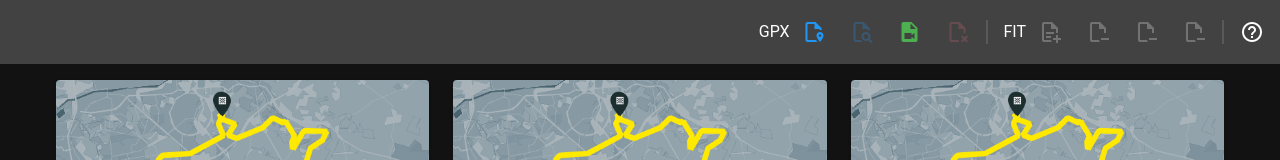
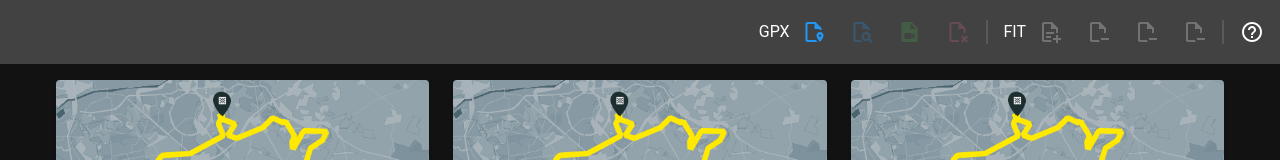
Before and after one commit to JMBaubet/GestGPS, a Vue app: page / in a window 1280 px wide. Shown: the top 160 px of the page. Built offline with nearby package versions, Linux system fonts and the light colour scheme.

Commit message:
version intermédiaire

```diff
--- a/src/components/MenuToolbar.vue
+++ b/src/components/MenuToolbar.vue
@@ -24,7 +24,7 @@
         </v-tooltip>
     </v-btn>
 
-    <v-btn icon>
+    <v-btn icon disabled>
         <v-icon color="success">mdi-file-video</v-icon>
         <v-tooltip
             activator="parent"
@@ -121,6 +121,10 @@
 
 function ImportGpx(){
     console.log(`importGpx`)
+    // On affiche la page AddGpxCard
+    this.$router.push({name: `/AddGpx`})
+    // On emet un signal qui sera intercepté par AddGpxCard
+    //const emit = defineEmits(['addGpxFile']) // Pour signaler la demande de reset
 }
 
 </script>
--- a/src/router/router.ts
+++ b/src/router/router.ts
@@ -1,6 +1,7 @@
 import { createRouter, createWebHistory }from 'vue-router'
 import GpxContainer from '@/views/GpxContainer.vue'
 import MapContainer from '@/views/MapContainer.vue'
+import AddGpxCard from '@/views/AddGpxCard.vue'
 
 const router = createRouter({
     history: createWebHistory(),
@@ -9,6 +10,11 @@ const router = createRouter({
             name: 'home',
             path: '/',
             component: GpxContainer
+        },
+        {
+            name: 'addGpx',
+            path: '/addGpx',
+            component: AddGpxCard
         },
         {
             name : 'map',
```
Also changed, not shown: src/views/MapContainer.vue (indentation only).
